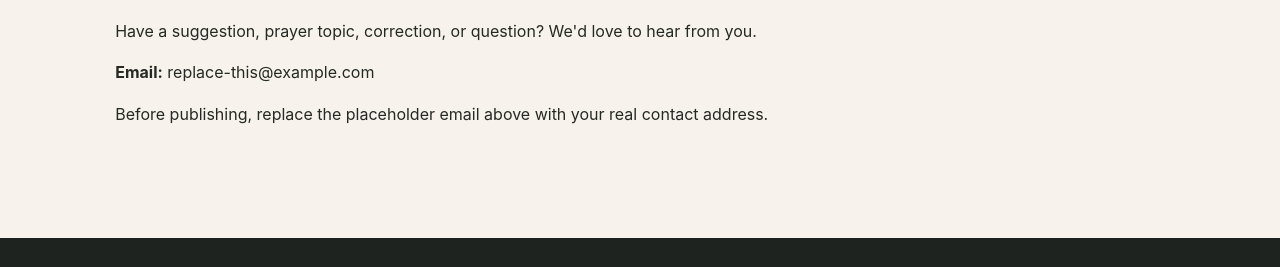
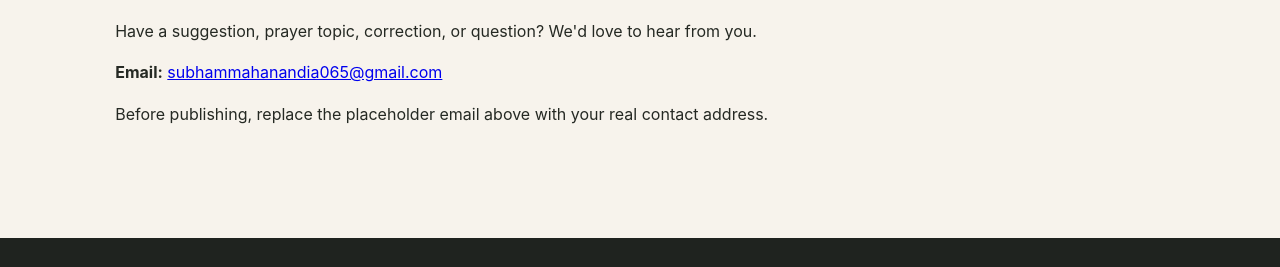
Before and after one commit to glorynest/Glory-Nest-, a plain HTML site: page contact.html in a window 1280 px wide. Shown: the part 264-531 px from the top of the page. Drawn offline with Linux system fonts and the light colour scheme.

Commit message:
Change placeholder email to a real email address
Updated the contact email to a valid mailto link.

```diff
--- a/contact.html
+++ b/contact.html
@@ -1 +1 @@
-<!doctype html><html lang="en"><head><meta charset="utf-8"><meta name="viewport" content="width=device-width,initial-scale=1"><title>Contact Glory Nest</title><meta name="description" content="Contact Glory Nest."><link rel="canonical" href="https://glorynest.github.io/Glory-Nest/pages/contact.html"><link rel="stylesheet" href="../styles.css"></head><body><header class="site-header"><a class="brand" href="../index.html"><span class="brand-cross">✝</span><span>Glory Nest</span></a></header><main class="section"><p class="eyebrow">Get in touch</p><h1>Contact Glory Nest</h1><p>Have a suggestion, prayer topic, correction, or question? We'd love to hear from you.</p><p><strong>Email:</strong> replace-this@example.com</p><p>Before publishing, replace the placeholder email above with your real contact address.</p></main><footer><div class="footer-brand">✝ Glory Nest</div></footer></body></html>
+<!doctype html><html lang="en"><head><meta charset="utf-8"><meta name="viewport" content="width=device-width,initial-scale=1"><title>Contact Glory Nest</title><meta name="description" content="Contact Glory Nest."><link rel="canonical" href="https://glorynest.github.io/Glory-Nest/pages/contact.html"><link rel="stylesheet" href="../styles.css"></head><body><header class="site-header"><a class="brand" href="../index.html"><span class="brand-cross">✝</span><span>Glory Nest</span></a></header><main class="section"><p class="eyebrow">Get in touch</p><h1>Contact Glory Nest</h1><p>Have a suggestion, prayer topic, correction, or question? We'd love to hear from you.</p><p><strong>Email:</strong> <a href="mailto:subhammahanandia065@gmail.com">subhammahanandia065@gmail.com</a></p><p>Before publishing, replace the placeholder email above with your real contact address.</p></main><footer><div class="footer-brand">✝ Glory Nest</div></footer></body></html>
```
